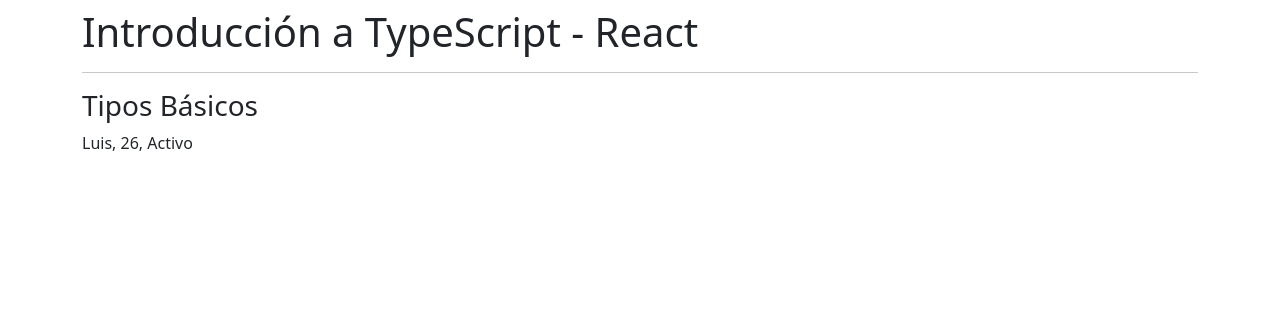
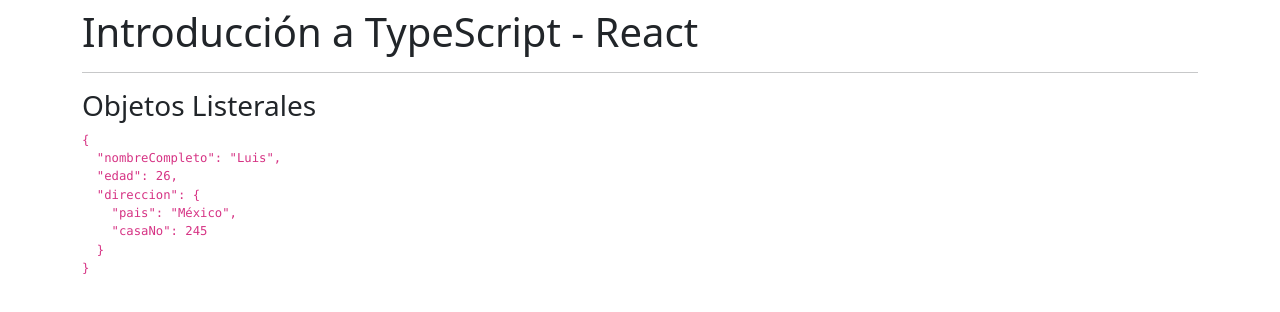
Before and after one commit to LuisRcap/Ejercicios-React-Native, a React (Create React App) app in the folder 01-reforzamiento/: page / in a window 1280 px wide. Shown: the top 312 px of the page. Built offline with nearby package versions, Linux system fonts and the light colour scheme.

Commit message:
Interfaces :brain:

```diff
--- a/01-reforzamiento/src/App.tsx
+++ b/01-reforzamiento/src/App.tsx
@@ -1,11 +1,13 @@
-import TiposBasicos from "./typescript/TiposBasicos";
+// import TiposBasicos from "./typescript/TiposBasicos";
+import ObjetosLiterales from "./typescript/ObjetosLiterales"
 
 const App = () => {
   return (
     <div className='mt-2'>
       <h1>Introducción a TypeScript - React</h1>
       <hr />
-      <TiposBasicos />
+      {/* <TiposBasicos /> */}
+      <ObjetosLiterales />
     </div>
   )
 }
--- /dev/null
+++ b/01-reforzamiento/src/typescript/ObjetosLiterales.tsx
@@ -0,0 +1,36 @@
+interface Persona {
+    nombreCompleto: string;
+    edad: number;
+    direccion: Direccion;
+}
+
+interface Direccion {
+    pais: string;
+    casaNo: number;
+}
+
+
+const ObjetosLiterales = () => {
+
+    const persona: Persona = {
+        nombreCompleto: 'Luis',
+        edad: 26,
+        direccion: {
+            pais: 'México',
+            casaNo: 245
+        }
+    };
+
+    return (
+        <>
+            <h3>Objetos Listerales</h3>
+            <code>
+                <pre>
+                    { JSON.stringify( persona, null, 2 ) }
+                </pre>
+            </code>
+        </>
+    )
+}
+
+export default ObjetosLiterales;
```
